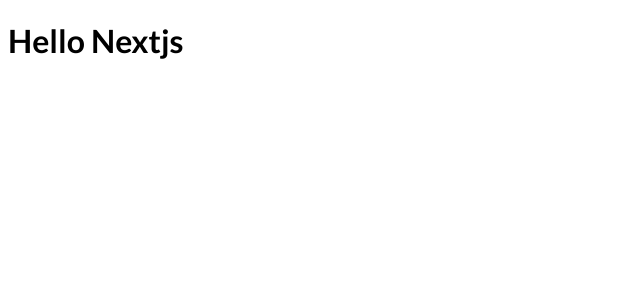
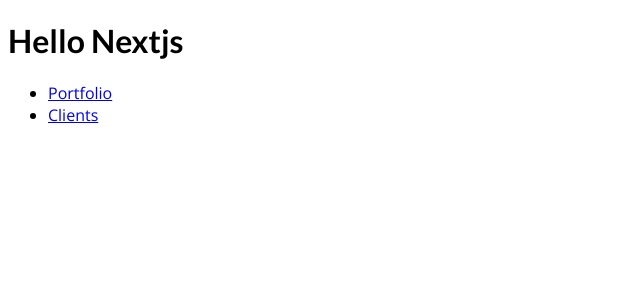
Before and after one commit to amrit-sbagga/nextjs-course-code, a Next.js app: page / in a window 1280 px wide. Shown: the top 300 px of the page, without its empty margins (0-640 px from the left). Built offline with nearby package versions, Linux system fonts and the light colour scheme.

Commit message:
Navigating with Link component

```diff
--- a/pages/index.js
+++ b/pages/index.js
@@ -1,9 +1,18 @@
 import React from 'react';
+import Link from 'next/link';
 
 export default function HomePage() {
   return (
     <div>
       <h1>Hello Nextjs</h1>
+      <ul>
+        <li>
+          <Link href="/portfolio">Portfolio</Link>
+        </li>
+        <li>
+          <Link href="/clients">Clients</Link>
+        </li>
+      </ul>
     </div>
   )
 }
```
